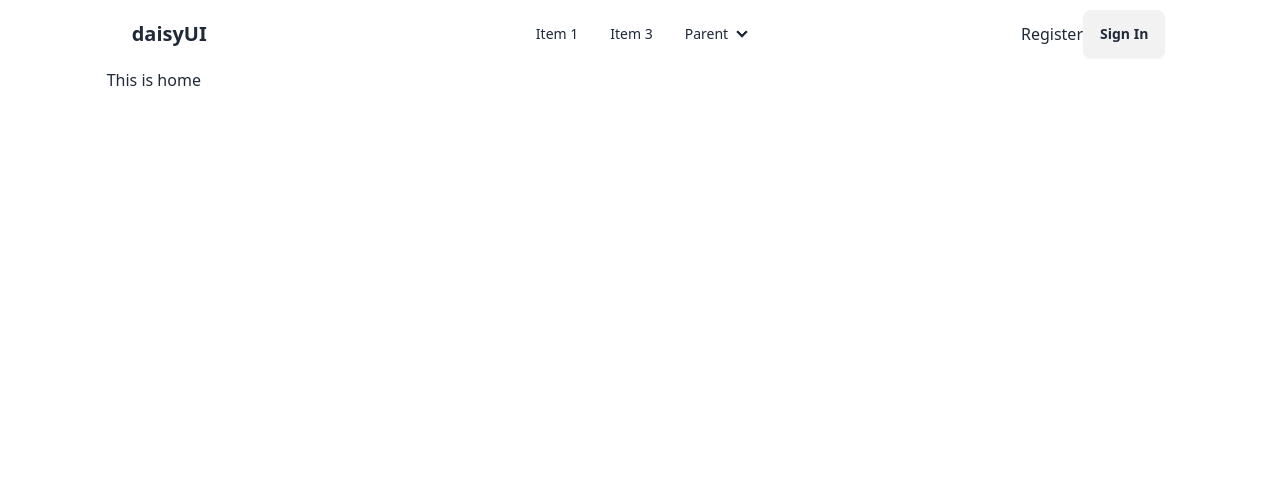
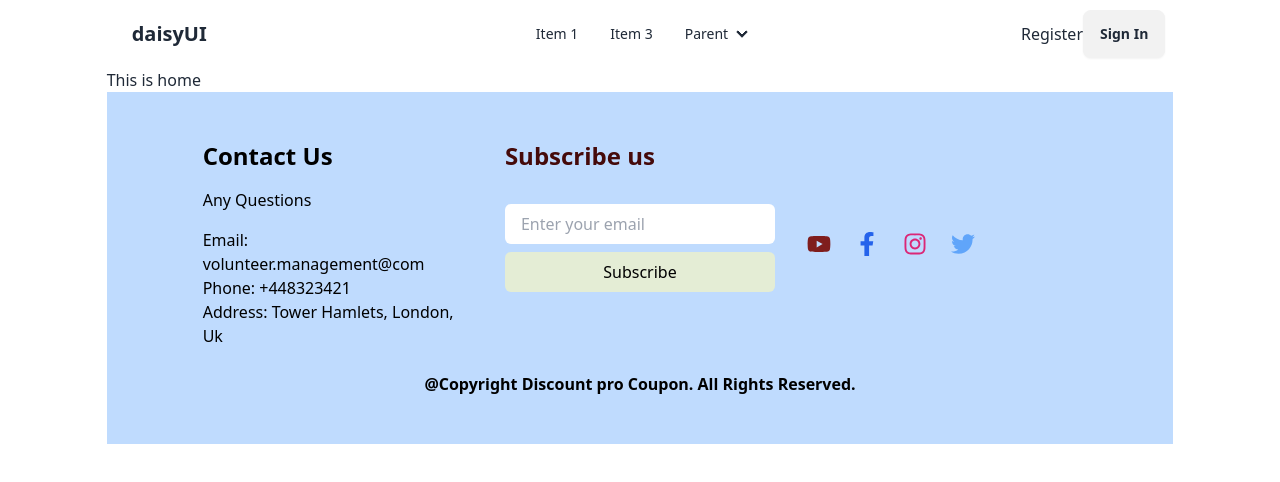
Before and after one commit to Arif2ankhi/Volunteer-Management--Client-, a React (Vite) app: page / in a window 1280 px wide. Shown: the top 482 px of the page. Built offline with nearby package versions, Linux system fonts and the light colour scheme.

Commit message:
Footer Added

```diff
--- a/package.json
+++ b/package.json
@@ -15,6 +15,7 @@
     "match-sorter": "^8.0.0",
     "react": "^18.3.1",
     "react-dom": "^18.3.1",
+    "react-icons": "^5.4.0",
     "react-router-dom": "^7.1.0",
     "sort-by": "^1.2.0"
   },
--- a/src/components/Footer/Footer.jsx
+++ b/src/components/Footer/Footer.jsx
@@ -0,0 +1,81 @@
+import React from 'react';
+import { FaFacebookF, FaInstagram, FaTwitter, FaYoutube } from 'react-icons/fa';
+
+const Footer = () => {
+  return (
+    <footer className="bg-blue-200 text-white py-12">
+      <div className="container mx-auto px-6 lg:px-24">
+        <div className="grid grid-cols-1 sm:grid-cols-2 lg:grid-cols-3 gap-8">
+
+          <div className="flex flex-col items-start">
+            <h3 className="text-black text-2xl font-semibold mb-4">Contact Us</h3>
+            <p className="text-black">Any Questions</p>
+            <ul className="mt-4 text-black">
+              <li>Email: volunteer.management@com</li>
+              <li>Phone: +448323421</li>
+              <li>Address: Tower Hamlets, London, Uk</li>
+            </ul>
+          </div>
+          <div className="flex flex-col items-start">
+            <h3 className="text-2xl font-semibold mb-4 text-red-950">Subscribe us</h3>
+            <form className="mt-4">
+              <input
+                type="email"
+                placeholder="Enter your email"
+                className="w-full px-4 py-2 rounded-md text-black focus:outline-none"
+              />
+              <button
+                type="submit"
+                className="mt-2 w-full bg-[#e4edd5] text-black py-2 rounded-md hover:bg-slate-500 hover:text-white transition duration-300"
+              >
+                Subscribe
+              </button>
+            </form>
+          </div>
+
+          <div className="flex justify-center sm:justify-start items-center space-x-6 mt-4 sm:mt-0">
+          <a
+              href="https://youtube.com"
+              target="_blank"
+              rel="noopener noreferrer"
+              className="text-red-900 hover:text-red-600 transition duration-200"
+            >
+              <FaYoutube className="text-2xl" />
+            </a>
+            <a
+              href="https://facebook.com"
+              target="_blank"
+              rel="noopener noreferrer"
+              className="text-blue-600 hover:text-blue-600 transition duration-200"
+            >
+              <FaFacebookF className="text-2xl" />
+            </a>
+            <a
+              href="https://instagram.com"
+              target="_blank"
+              rel="noopener noreferrer"
+              className="text-pink-600 hover:text-pink-600 transition duration-200"
+            >
+              <FaInstagram className="text-2xl" />
+            </a>
+            <a
+              href="https://twitter.com"
+              target="_blank"
+              rel="noopener noreferrer"
+              className="text-blue-400 hover:text-blue-400 transition duration-200"
+            >
+              <FaTwitter className="text-2xl" />
+            </a>
+          </div>
+        </div>
+        <div className="text-center mt-08">
+          <p className="text-black font-semibold mt-6">
+             @Copyright Discount pro Coupon. All Rights Reserved.
+          </p>
+        </div>
+      </div>
+    </footer>
+  );
+};
+
+export default Footer
--- a/src/layout/MainLayout.jsx
+++ b/src/layout/MainLayout.jsx
@@ -1,12 +1,14 @@
 import React from 'react';
 import { Outlet } from 'react-router-dom';
 import Navbar from '../common/Navbar/Navbar';
+import Footer from '../components/Footer/Footer';
 
 const MainLayout = () => {
     return (
         <div className="w-10/12 mx-auto">
             <Navbar></Navbar>
             <Outlet></Outlet>
+            <Footer></Footer>
 
         </div>
     );
```
Also changed, not shown: 1 other file (tests, documents, lock files or other folders).
